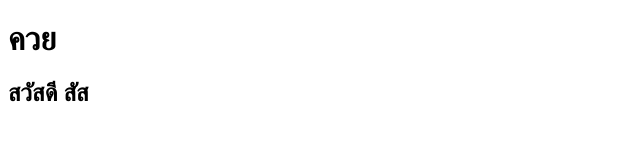
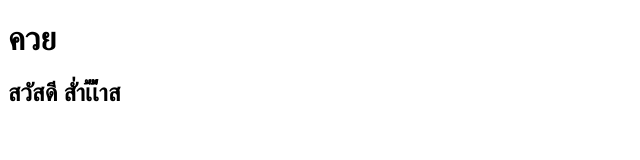
Before and after one commit to ReRun007/Teat, a plain HTML site: page index.html in a window 1280 px wide. Shown: the full height of the page, 0-640 px from the left. Drawn offline with Linux system fonts and the light colour scheme.

Commit message:
เพิ่มอะไรมาไม่รู้
พิมพ์มั่วๆไปงั้น

```diff
--- a/index.html
+++ b/index.html
@@ -6,5 +6,5 @@
 <body>
     <h1>ควย</h1>
 
-    <h2>สวัสดี สัส</h2>
+    <h2>สวัสดี สั่าเ้่เ้่่้าส</h2>
 </body>
```
